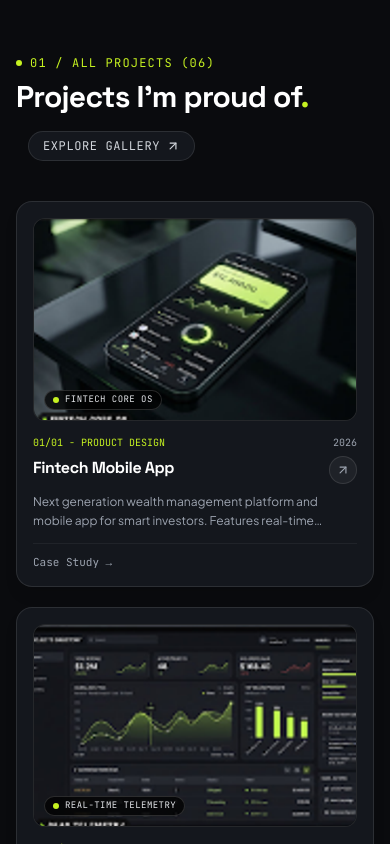
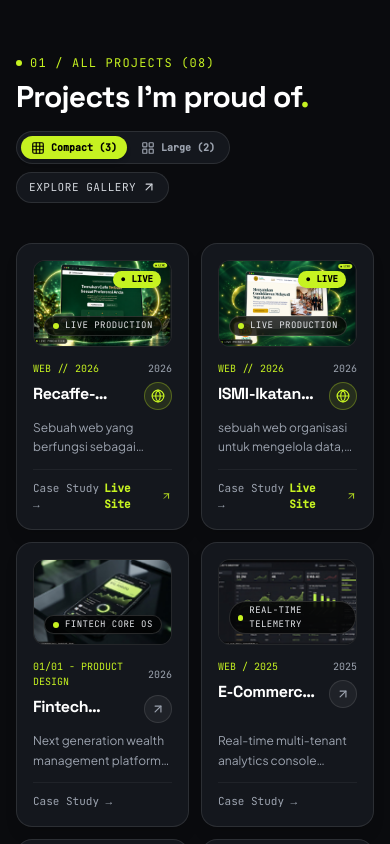
Before and after one commit to wandi240503/niswandi, a React (Vite) app: page / in a window 390 px wide. Shown: the part 1280-2124 px from the top of the page. Built offline with nearby package versions, Linux system fonts and the light colour scheme.

Commit message:
feat: bake Recaffe and ISMI into default projects, enable layout switcher on mobile HP devices

```diff
--- a/src/data/portfolioData.ts
+++ b/src/data/portfolioData.ts
@@ -25,8 +25,73 @@ export const MARQUEE_ITEMS = [
 
 export const PROJECTS: Project[] = [
   {
+    id: "recaffe-rekomendasi-cafe",
+    number: "01",
+    title: "Recaffe- rekomendasi caffe",
+    category: "WEB PLATFORM",
+    tag: "WEB // 2026",
+    badge: "LIVE PRODUCTION",
+    year: "2026",
+    description: "Sebuah web yang berfungsi sebagai wadah rekomendasi yang teransparan untuk mempromosikan cafe yang ada di sekitar anda.",
+    image: "/images/recaffe.png",
+    featured: true,
+    liveUrl: "https://caferekomendasi.com",
+    tags: ["Web Platform", "React", "Next.js", "Tailwind CSS"],
+    client: "Recaffe Network",
+    role: "Fullstack Architect & UI/UX",
+    timeline: "6 Weeks",
+    services: ["Web Development", "UI/UX Design", "Search Algorithm", "Responsive Design"],
+    overview: "Platform rekomendasi cafe modern berbasis web yang membantu para pecinta kopi menemukan tempat terbaik berdasarkan preferensi dan lokasi.",
+    challenge: "Menyajikan algoritma rekomendasi transparan dengan visual yang cepat dan interaktif.",
+    research: {
+      summary: "Riset preferensi pengunjung cafe dan sistem kurasi rekomendasi terverifikasi.",
+      points: [
+        "Filter pencarian berdasarkan fasilitas, wifi, dan suasana",
+        "Sistem kurasi rekomendasi transparan tanpa bias",
+        "Tampilan visual responsif untuk pengguna mobile"
+      ]
+    },
+    finalDesignNotes: [
+      "Desain gelap dengan aksen hijau neon yang modern dan estetik",
+      "Performa loading cepat dan optimasi SEO lokal",
+      "Integrasi visual interaktif dengan katalog cafe terlengkap"
+    ]
+  },
+  {
+    id: "ismi-ikatan-sarjana-melayu",
+    number: "02",
+    title: "ISMI-Ikatan Sarjana Melayu Yogyakarta",
+    category: "WEB DEVELOPMENT",
+    tag: "WEB // 2026",
+    badge: "LIVE PRODUCTION",
+    year: "2026",
+    description: "sebuah web organisasi untuk mengelola data, berita, mahasiswa melayu Yogyakarta. ISMY (Ikatan Sarjana Melayu Yogyakarta)",
+    image: "/images/ismi.png",
+    liveUrl: "https://ismy.org",
+    tags: ["Organization Web", "CMS", "Database", "React"],
+    client: "ISMI Yogyakarta",
+    role: "Lead Developer & UI Designer",
+    timeline: "5 Weeks",
+    services: ["Organization Web", "CMS Portal", "Database Mahasiswa", "Portal Berita"],
+    overview: "Portal web resmi untuk Ikatan Sarjana Melayu Yogyakarta guna menyatukan cendekiawan melayu, mempublikasikan berita organisasi, dan mengelola direktori mahasiswa.",
+    challenge: "Membangun sistem informasi yang terintegrasi, mudah dikelola oleh pengurus, dan ramah pengguna.",
+    research: {
+      summary: "Pemetaan kebutuhan komunikasi dan data anggota organisasi Melayu di Yogyakarta.",
+      points: [
+        "Sistem pendaftaran dan pendataan anggota online",
+        "Portal publikasi berita dan agenda kegiatan terupdate",
+        "Tampilan profesional yang mencerminkan nilai intelektual Melayu"
+      ]
+    },
+    finalDesignNotes: [
+      "Navigasi bersih dengan tipografi yang elegan dan terbaca jelas",
+      "Struktur data teroptimasi untuk arsip berita dan dokumentasi kegiatan",
+      "Desain adaptif yang sempurna di ponsel cerdas maupun laptop"
+    ]
+  },
+  {
     id: "fintech-mobile-app",
-    number: "01",
+    number: "03",
     title: "Fintech Mobile App",
     category: "UI/UX - PRODUCT DESIGN",
     tag: "01/01 - PRODUCT DESIGN",
--- a/src/pages/HomePage.tsx
+++ b/src/pages/HomePage.tsx
@@ -164,29 +164,29 @@ export const HomePage: React.FC = () => {
               Projects I'm proud of<span className="text-lime">.</span>
             </h2>
           </div>
-          <div className="flex items-center space-x-3">
-            {/* Layout Switcher */}
-            <div className="hidden sm:flex items-center space-x-1.5 bg-[#14171d] dark:bg-[#14171d] light:bg-gray-100 p-1 rounded-full border border-white/10 dark:border-white/10 light:border-gray-200 shrink-0">
+          <div className="flex flex-wrap items-center gap-2 sm:gap-3">
+            {/* Layout Switcher (Visible on both Mobile HP and Desktop) */}
+            <div className="flex items-center space-x-1 bg-[#14171d] dark:bg-[#14171d] light:bg-gray-100 p-1 rounded-full border border-white/10 dark:border-white/10 light:border-gray-200 shrink-0">
               <button
                 onClick={() => setGridCols(3)}
-                className={`flex items-center space-x-1.5 px-3 py-1 rounded-full text-[11px] font-mono font-bold transition-all ${
+                className={`flex items-center space-x-1.5 px-2.5 sm:px-3 py-1 rounded-full text-[10px] sm:text-[11px] font-mono font-bold transition-all ${
                   gridCols === 3
                     ? 'bg-lime text-black shadow-md'
                     : 'text-gray-400 hover:text-white'
                 }`}
-                title="Tampilan Ringkas (3 Kolom)"
+                title="Tampilan Ringkas"
               >
                 <Grid3X3 className="w-3.5 h-3.5" />
                 <span>Compact (3)</span>
               </button>
               <button
                 onClick={() => setGridCols(2)}
-                className={`flex items-center space-x-1.5 px-3 py-1 rounded-full text-[11px] font-mono font-bold transition-all ${
+                className={`flex items-center space-x-1.5 px-2.5 sm:px-3 py-1 rounded-full text-[10px] sm:text-[11px] font-mono font-bold transition-all ${
                   gridCols === 2
                     ? 'bg-lime text-black shadow-md'
                     : 'text-gray-400 hover:text-white'
                 }`}
-                title="Tampilan Lebar (2 Kolom)"
+                title="Tampilan Lebar"
               >
                 <LayoutGrid className="w-3.5 h-3.5" />
                 <span>Large (2)</span>
@@ -195,7 +195,7 @@ export const HomePage: React.FC = () => {
 
             <Link
               to="/projects"
-              className="inline-flex items-center space-x-1.5 px-3.5 py-1.5 rounded-full bg-[#14171d] hover:bg-lime hover:text-black border border-white/10 text-xs font-mono uppercase tracking-wider text-gray-300 transition-all group"
+              className="inline-flex items-center space-x-1.5 px-3 sm:px-3.5 py-1.5 rounded-full bg-[#14171d] hover:bg-lime hover:text-black border border-white/10 text-[11px] sm:text-xs font-mono uppercase tracking-wider text-gray-300 transition-all group"
             >
               <span>Explore Gallery</span>
               <ArrowUpRight className="w-3.5 h-3.5 transform group-hover:translate-x-0.5 group-hover:-translate-y-0.5 transition-transform" />
@@ -208,8 +208,8 @@ export const HomePage: React.FC = () => {
           <div
             className={
               gridCols === 3
-                ? 'grid grid-cols-1 sm:grid-cols-2 lg:grid-cols-3 gap-5 sm:gap-6'
-                : 'grid grid-cols-1 md:grid-cols-2 gap-6 sm:gap-8'
+                ? 'grid grid-cols-2 sm:grid-cols-2 lg:grid-cols-3 gap-3 sm:gap-6'
+                : 'grid grid-cols-1 md:grid-cols-2 gap-5 sm:gap-8'
             }
           >
             {projects.map((project) => (
--- a/src/pages/ProjectsPage.tsx
+++ b/src/pages/ProjectsPage.tsx
@@ -91,28 +91,28 @@ export const ProjectsPage: React.FC = () => {
               })}
             </div>
 
-            {/* Layout Switcher */}
-            <div className="hidden sm:flex items-center space-x-1.5 bg-[#14171d] dark:bg-[#14171d] light:bg-gray-100 p-1 rounded-full border border-white/10 dark:border-white/10 light:border-gray-200 shrink-0">
+            {/* Layout Switcher (Visible on both Mobile HP and Desktop) */}
+            <div className="flex items-center space-x-1 bg-[#14171d] dark:bg-[#14171d] light:bg-gray-100 p-1 rounded-full border border-white/10 dark:border-white/10 light:border-gray-200 shrink-0">
               <button
                 onClick={() => setGridCols(3)}
-                className={`flex items-center space-x-1.5 px-3 py-1 rounded-full text-[11px] font-mono font-bold transition-all ${
+                className={`flex items-center space-x-1.5 px-2.5 sm:px-3 py-1 rounded-full text-[10px] sm:text-[11px] font-mono font-bold transition-all ${
                   gridCols === 3
                     ? 'bg-lime text-black shadow-md'
                     : 'text-gray-400 hover:text-white'
                 }`}
-                title="Tampilan Ringkas (3 Kolom)"
+                title="Tampilan Ringkas"
               >
                 <Grid3X3 className="w-3.5 h-3.5" />
                 <span>Compact (3)</span>
               </button>
               <button
                 onClick={() => setGridCols(2)}
-                className={`flex items-center space-x-1.5 px-3 py-1 rounded-full text-[11px] font-mono font-bold transition-all ${
+                className={`flex items-center space-x-1.5 px-2.5 sm:px-3 py-1 rounded-full text-[10px] sm:text-[11px] font-mono font-bold transition-all ${
                   gridCols === 2
                     ? 'bg-lime text-black shadow-md'
                     : 'text-gray-400 hover:text-white'
                 }`}
-                title="Tampilan Lebar (2 Kolom)"
+                title="Tampilan Lebar"
               >
                 <LayoutGrid className="w-3.5 h-3.5" />
                 <span>Large (2)</span>
@@ -125,8 +125,8 @@ export const ProjectsPage: React.FC = () => {
         <div
           className={
             gridCols === 3
-              ? 'grid grid-cols-1 sm:grid-cols-2 lg:grid-cols-3 gap-5 sm:gap-6 py-10'
-              : 'grid grid-cols-1 md:grid-cols-2 gap-6 sm:gap-8 py-10'
+              ? 'grid grid-cols-2 sm:grid-cols-2 lg:grid-cols-3 gap-3 sm:gap-6 py-10'
+              : 'grid grid-cols-1 md:grid-cols-2 gap-5 sm:gap-8 py-10'
           }
         >
           {filteredProjects.map((project) => (
--- a/src/utils/projectStorage.ts
+++ b/src/utils/projectStorage.ts
@@ -1,7 +1,7 @@
 import { Project } from '../types/portfolio';
 import { PROJECTS as DEFAULT_PROJECTS } from '../data/portfolioData';
 
-const STORAGE_KEY = 'niswandi_custom_projects';
+const STORAGE_KEY = 'niswandi_custom_projects_v3';
 const IMAGE_KEY_PREFIX = 'niswandi_img_';
 
 /**
@@ -90,7 +90,26 @@ export const getStoredProjects = (): Project[] => {
   try {
     const saved = localStorage.getItem(STORAGE_KEY);
     if (saved === null) {
-      // First time: initialize storage with default projects
+      // First time on v3: check if old key has custom projects
+      const oldSaved = localStorage.getItem('niswandi_custom_projects');
+      if (oldSaved) {
+        try {
+          const oldParsed = JSON.parse(oldSaved);
+          if (Array.isArray(oldParsed) && oldParsed.length > 0) {
+            const customItems = oldParsed.filter((p: Project) =>
+              p.id.startsWith('proj-') || p.id.includes('recaffe') || p.id.includes('ismi')
+            );
+            if (customItems.length > 0) {
+              const combined = [
+                ...customItems,
+                ...DEFAULT_PROJECTS.filter((d) => !customItems.some((c: Project) => c.id === d.id))
+              ];
+              localStorage.setItem(STORAGE_KEY, JSON.stringify(combined));
+              return combined.map(hydrateProject);
+            }
+          }
+        } catch (_) {}
+      }
       localStorage.setItem(STORAGE_KEY, JSON.stringify(DEFAULT_PROJECTS));
       return DEFAULT_PROJECTS;
     }
```
Also changed, not shown: public/images/ismi.png (added), public/images/recaffe.png (added).
